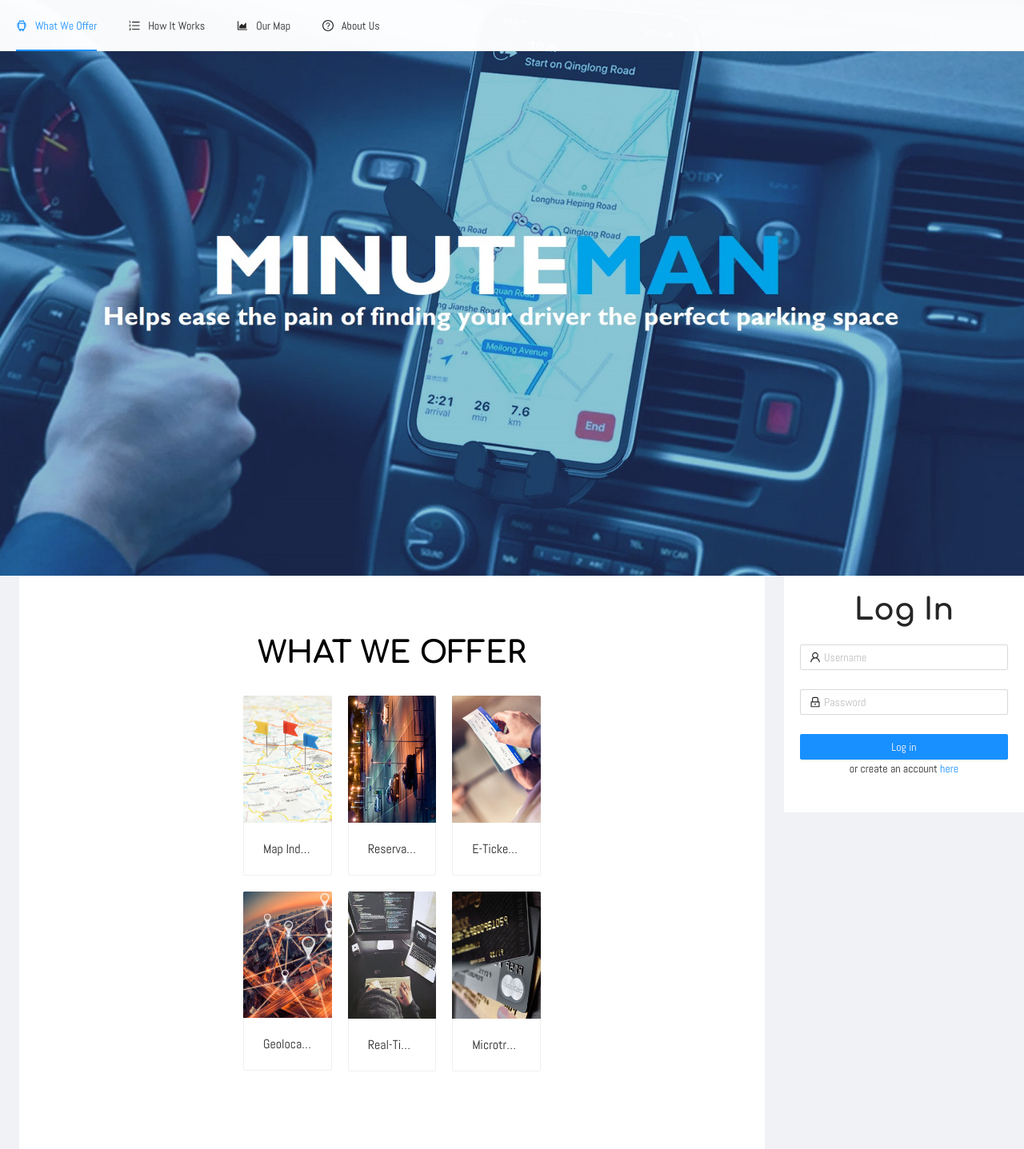
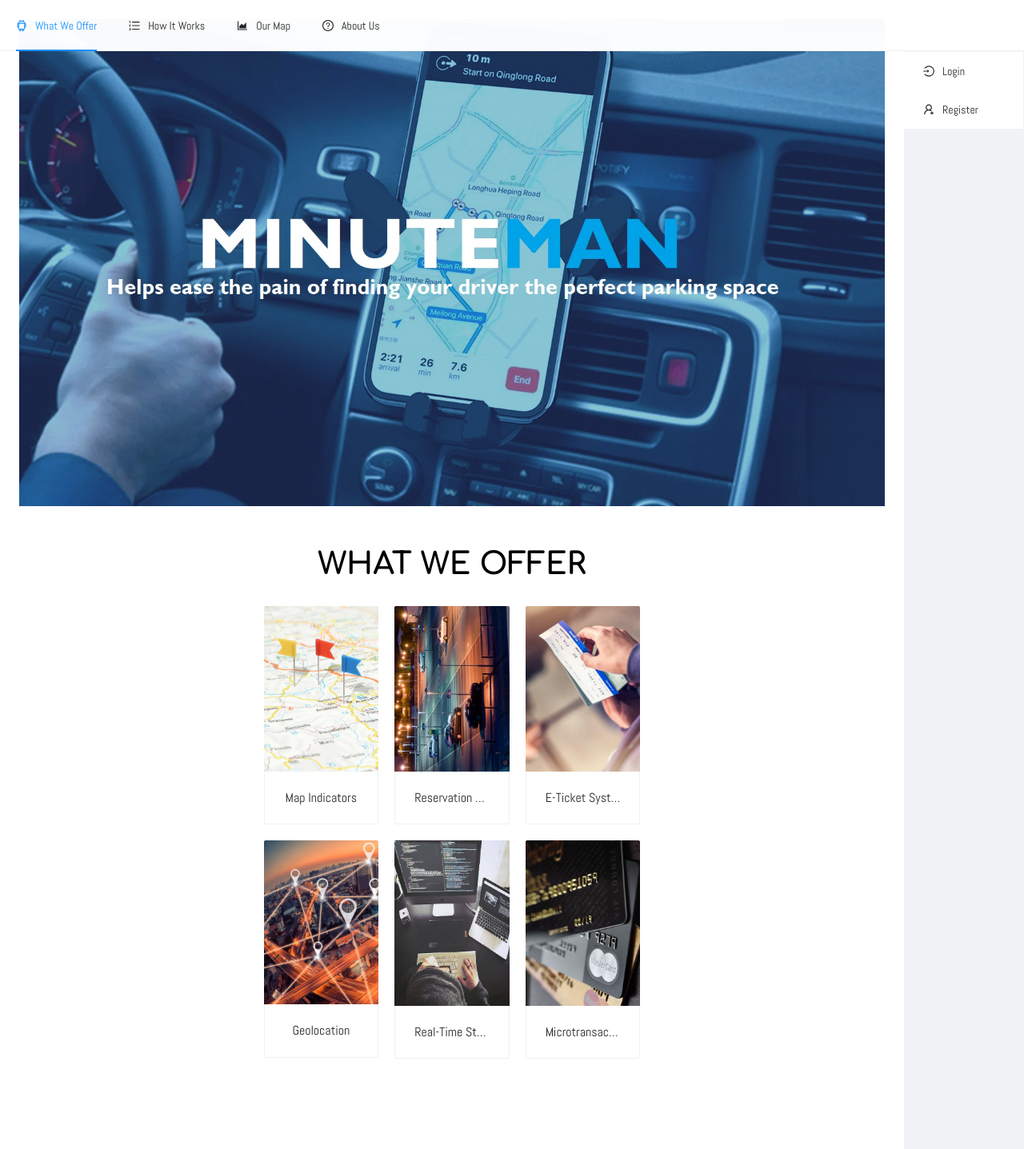
Before and after one commit to saclave/MinuteManParking_FEV2, a React (Create React App) app: page / in a window 1280 px wide. Shown: the top 1437 px of the page at 80% size. Built offline with nearby package versions, Linux system fonts and the light colour scheme.

Commit message:
[FrontEnd][John-Vea] feature : Extract login to a different page

```diff
--- a/src/App.css
+++ b/src/App.css
@@ -104,3 +104,7 @@ h4.ant-typography,
 h5.ant-typography {
   font-family: "Comfortaa", cursive;
 }
+
+.menu-right .ant-menu-item::after {
+  border-right: 0;
+}
--- a/src/components/ApplicationRoutes.js
+++ b/src/components/ApplicationRoutes.js
@@ -1,9 +1,13 @@
 import React, { Component } from 'react';
+
 import HomePage from '../components/HomePage';
 import AuthenticatedHomePage from '../components/AuthenticatedHomePage';
+
+import LoginPageContainer from '../containers/LoginPageContainer';
 import CreatePageContainer from '../container/CreatePageContainer';
 import UpdateUserProfileContainer from '../container/UpdateUserProfileContainer';
 import ViewPageContainer from '../container/ViewPageContainer';
+
 import { BrowserRouter, Route, Switch } from 'react-router-dom';
 
 class ApplicationRoutes extends Component {
@@ -14,7 +18,8 @@ class ApplicationRoutes extends Component {
             <BrowserRouter>
                 <Switch>
                     <Route exact path="/" component={(authenticated) ? AuthenticatedHomePage : HomePage} />
-                    <Route path="/create" component={CreatePageContainer} />
+                    <Route path="/login" component={LoginPageContainer} />
+                    <Route path="/register" component={CreatePageContainer} />
                     <Route path="/update" component={UpdateUserProfileContainer} />
                     <Route path="/view" component={ViewPageContainer} />
                 </Switch>
--- a/src/components/HomePage.js
+++ b/src/components/HomePage.js
@@ -2,7 +2,7 @@ import React, { Component } from 'react';
 
 import MPHeader from './MPHeader';
 import HomePageAboutUs from './HomePageAboutUs';
-import HomePageLoginContainer from '../containers/HomePageLoginContainer';
+import HomePageSider from './HomePageSider';
 import HomePageMap from './HomePageMap';
 import HomePageServices from './HomePageServices';
 import HomePageSteps from './HomePageSteps';
@@ -17,17 +17,13 @@ class HomePage extends Component {
         return (
             <Layout>
                 <MPHeader />
-                <Image src={picHeader} preview={false} />
-                <Layout>
-                    <Layout style={{ padding: '0 24px 24px' }}>
-                        <Content
-                            className="site-layout-background"
+                <Content className="site-layout-background"
                     style={{
                         padding: 24,
                         margin: 0,
                         minHeight: 280,
-                            }}
-                        >
+                    }}>
+                    <Image src={picHeader} preview={false} />
                     <Row>
                         <Col xs={24}>
                             <HomePageServices />
@@ -43,9 +39,7 @@ class HomePage extends Component {
                         </Col>
                     </Row>
                 </Content>
-                    </Layout>
-                    <HomePageLoginContainer />
-                </Layout>
+                <HomePageSider />
             </Layout>
         );
     }
--- a/src/components/HomePageLogin.js
+++ /dev/null
@@ -1,96 +0,0 @@
-import React, { Component } from 'react';
-
-import { Link, Redirect } from 'react-router-dom'
-
-import { Affix, Form, Input, Layout, Button, Typography, notification } from 'antd';
-
-import { UserOutlined, LockOutlined } from '@ant-design/icons';
-
-const { Sider } = Layout;
-const { Title } = Typography;
-
-class HomePageLogin extends Component {
-    formRef = React.createRef();
-
-    onFinish = values => {
-        const account = this.getAccountByUsernameAndPassword(values.username, values.password);
-        if (account === undefined) {
-            this.formRef.current.resetFields();
-            notification.open({
-                message: 'Login Failed',
-                description: 'Your username or password is incorrect. Please try again.',
-            });
-
-            return;
-        }
-
-        this.props.authenticate(account);
-
-        notification.open({
-            message: 'Login Successful',
-            description: `Hi ${account.firstName}! Where are we gonna park your car today?`,
-        });
-    };
-
-    getAccountByUsernameAndPassword = (username, password) => {
-        return this.props.accounts.find(account =>
-            account.username === username &&
-            account.password === password);
-    }
-
-    render() {
-        return (
-            <Affix offsetTop={20}>
-                <Sider width={300} className="site-layout-background">
-                    <div className="home-page-login">
-                        <Title>Log In</Title>
-                        <Form
-                            name="normal_login"
-                            className="login-form"
-                            initialValues={{
-                                remember: true,
-                            }}
-                            onFinish={this.onFinish}
-                            ref={this.formRef}
-                        >
-                            <Form.Item
-                                name="username"
-                                rules={[
-                                    {
-                                        required: true,
-                                        message: 'Please input your username!',
-                                    },
-                                ]}
-                            >
-                                <Input prefix={<UserOutlined className="site-form-item-icon" />} placeholder="Username" />
-                            </Form.Item>
-                            <Form.Item
-                                name="password"
-                                rules={[
-                                    {
-                                        required: true,
-                                        message: 'Please input your password!',
-                                    },
-                                ]}
-                            >
-                                <Input
-                                    prefix={<LockOutlined className="site-form-item-icon" />}
-                                    type="password"
-                                    placeholder="Password"
-                                />
-                            </Form.Item>
-                            <Form.Item>
-                                <Button type="primary" htmlType="submit" block>
-                                    Log in
-                                </Button>
-                                or create an account <Link to="/create">here</Link>
-                            </Form.Item>
-                        </Form>
-                    </div>
-                </Sider>
-            </Affix>
-        );
-    }
-}
-
-export default HomePageLogin;
--- a/src/components/HomePageSider.js
+++ b/src/components/HomePageSider.js
@@ -1,8 +1,8 @@
 import React, { Component } from 'react';
-import { HashLink } from 'react-router-hash-link';
+import { Link } from 'react-router-dom';
 
 import { Affix, Layout, Menu } from 'antd';
-import { QuestionCircleOutlined, AreaChartOutlined, AndroidOutlined, OrderedListOutlined } from '@ant-design/icons';
+import { LoginOutlined, UserAddOutlined } from '@ant-design/icons';
 
 const { Sider } = Layout;
 
@@ -30,25 +30,19 @@ class HomePageSider extends Component {
 
     render() {
         return (
-            <Affix offsetTop={20}>
-                <Sider width={200} className="site-layout-background" collapsible collapsed={this.state.collapsed}>
+            <Affix offsetTop={65}>
+                <Sider width={150} className="site-layout-background"
+                    collapsed={this.state.collapsed}>
                     <Menu
                         mode="inline"
-                        defaultSelectedKeys={['1']}
-                        defaultOpenKeys={['sub1']}
-                        style={{ height: '100%', borderRight: 0 }}
+                        style={{ height: '100%', borderLeft: 0 }}
+                        className="menu-right"
                     >
-                        <Menu.Item key="1" icon={<AndroidOutlined />}>
-                            <HashLink smooth to={{ pathname: '/', hash: '#services' }}>What We Offer</HashLink>
+                        <Menu.Item key="1" icon={<LoginOutlined />}>
+                            <Link to={{ pathname: '/login' }}>Login</Link>
                         </Menu.Item>
-                        <Menu.Item key="2" icon={<OrderedListOutlined />}>
-                            <HashLink smooth to={{ pathname: '/', hash: '#how_it_works' }}>How It Works</HashLink>
-                        </Menu.Item>
-                        <Menu.Item key="3" icon={<AreaChartOutlined />}>
-                            <HashLink smooth to={{ pathname: '/', hash: '#our_map' }}>Our Map</HashLink>
-                        </Menu.Item>
-                        <Menu.Item key="4" icon={<QuestionCircleOutlined />}>
-                            <HashLink smooth to={{ pathname: '/', hash: '#about_us' }}>About Us</HashLink>
+                        <Menu.Item key="2" icon={<UserAddOutlined />}>
+                            <Link to={{ pathname: '/register' }}>Register</Link>
                         </Menu.Item>
                     </Menu>
                 </Sider>
--- /dev/null
+++ b/src/components/LoginPage.js
@@ -0,0 +1,90 @@
+import React, { Component } from 'react';
+
+import { Link } from 'react-router-dom';
+
+import { Form, Input, Button, Typography, notification, Layout } from 'antd';
+import { UserOutlined, LockOutlined } from '@ant-design/icons';
+
+const { Title } = Typography;
+
+class LoginPage extends Component {
+    formRef = React.createRef();
+
+    onFinish = values => {
+        const account = this.getAccountByUsernameAndPassword(values.username, values.password);
+        if (account === undefined) {
+            this.formRef.current.resetFields();
+            notification.open({
+                message: 'Login Failed',
+                description: 'Your username or password is incorrect. Please try again.',
+            });
+        }
+
+        this.props.authenticate(account);
+
+        notification.open({
+            message: 'Login Successful',
+            description: `Hi ${account.firstName}! Where are we gonna park your car today?`,
+        });
+
+        this.props.history.push('/');
+    };
+
+    getAccountByUsernameAndPassword = (username, password) => {
+        return this.props.accounts.find(account =>
+            account.username === username &&
+            account.password === password);
+    }
+
+    render() {
+        return (
+            <div>
+                <Title>Log In</Title>
+                <Form
+                    name="normal_login"
+                    className="login-form"
+                    initialValues={{
+                        remember: true,
+                    }}
+                    onFinish={this.onFinish}
+                    ref={this.formRef}
+                >
+                    <Form.Item
+                        name="username"
+                        rules={[
+                            {
+                                required: true,
+                                message: 'Please input your username!',
+                            },
+                        ]}
+                    >
+                        <Input prefix={<UserOutlined className="site-form-item-icon" />} placeholder="Username" />
+                    </Form.Item>
+                    <Form.Item
+                        name="password"
+                        rules={[
+                            {
+                                required: true,
+                                message: 'Please input your password!',
+                            },
+                        ]}
+                    >
+                        <Input
+                            prefix={<LockOutlined className="site-form-item-icon" />}
+                            type="password"
+                            placeholder="Password"
+                        />
+                    </Form.Item>
+                    <Form.Item>
+                        <Button type="primary" htmlType="submit" block>
+                            Log in
+                                </Button>
+                        or create an account <Link to="/register">here</Link>
+                    </Form.Item>
+                </Form>
+            </div>
+        );
+    }
+}
+
+export default LoginPage;
--- a/src/containers/HomePageLoginContainer.js
+++ b/src/containers/LoginPageContainer.js
@@ -1,5 +1,5 @@
 import { connect } from 'react-redux';
-import HomePageLogin from '../components/HomePageLogin';
+import LoginPage from '../components/LoginPage';
 import { authenticate } from '../actions';
 
 const mapStateToProps = state => ({
@@ -12,4 +12,4 @@ const mapDispatchToProps = (dispatch) => ({
     },
 });
 
-export default connect(mapStateToProps, mapDispatchToProps)(HomePageLogin);
+export default connect(mapStateToProps, mapDispatchToProps)(LoginPage);
```
Lines whose indentation alone changed are shown as unchanged.
